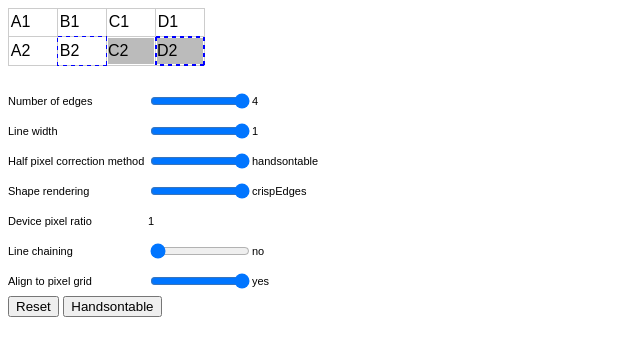
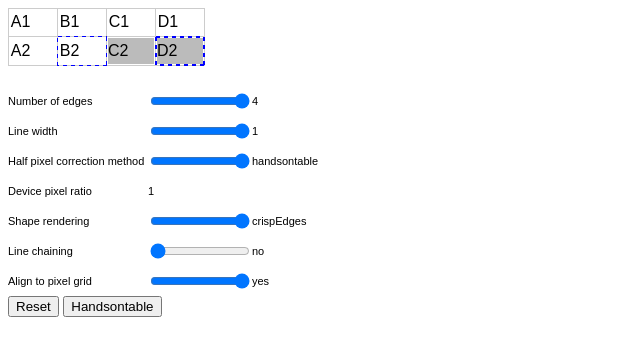
Before and after one commit to warpech/blurred-lines, a plain HTML site: page index.html in a window 1280 px wide. Shown: the whole page, without its empty margins (0-640 px from the left). Drawn offline with Linux system fonts and the light colour scheme.

Commit message:
implement shapeRendering using the new method

```diff
--- a/index.html
+++ b/index.html
@@ -107,8 +107,6 @@
     <label><span>Line width</span><input id="widthRange" type="range" min=0 max=100 value=100><output></output></label>
     <label><span>Half pixel correction method</span><input id="halfPixelRange" type="range" min=0 max=2
             value=2><output></output></label>
-    <label><span>Shape rendering</span><input id="shapeRendering" type="range" min=0 max=2
-            value=2><output></output></label>
     <label><span>Device pixel ratio</span><output id="devicePixelRatio"></output></label>
     <div id="controls"></div>
 
@@ -153,22 +151,29 @@
             controls.appendChild(label);
         }
 
+        var shapeRenderingOptions = ['auto', 'geometricPrecision', 'crispEdges'];
+        addControl('shapeRendering', "Shape rendering", shapeRenderingOptions.length, (index) => {
+            return shapeRenderingOptions[index];
+        });
+
         var lineChainingOptions = ['no', 'yes'];
-        addControl('lineChaining', "Line chaining", 2, (index) => {
+        addControl('lineChaining', "Line chaining", lineChainingOptions.length, (index) => {
             return lineChainingOptions[index];
         });
 
         var pixelGridAlignmentOptions = ['no', 'yes'];
-        addControl('pixelGridAlignment', "Align to pixel grid", 2, (index) => {
+        addControl('pixelGridAlignment', "Align to pixel grid", pixelGridAlignmentOptions.length, (index) => {
             return pixelGridAlignmentOptions[index];
         });
 
         var presetDefault = {
+            shapeRendering: shapeRenderingOptions.indexOf('crispEdges'),
             lineChaining: lineChainingOptions.indexOf('no'),
             pixelGridAlignment: pixelGridAlignmentOptions.indexOf('yes')
         }
 
         var presetHandsontable = {
+            shapeRendering: shapeRenderingOptions.indexOf('geometricPrecision'),
             lineChaining: lineChainingOptions.indexOf('yes'),
             pixelGridAlignment: pixelGridAlignmentOptions.indexOf('no')
         }
@@ -188,7 +193,6 @@
         var edges;
         var multiplier;
         var halfPixelCorrection;
-        var shapeRendering;
 
         var dpr = window.devicePixelRatio;
         document.querySelector('#devicePixelRatio').innerHTML = dpr;
@@ -229,22 +233,6 @@
             elem.nextElementSibling.innerHTML = halfPixelCorrection;
         }
 
-        function processShapeRenderingRange(elem) {
-            switch (elem.value) {
-                case '2':
-                    shapeRendering = 'crispEdges' // one direction at a time
-                    break;
-                case '1':
-                    shapeRendering = 'geometricPrecision' // all directions
-                    break;
-                case '0':
-                    shapeRendering = 'auto'
-                    break;
-            }
-            render();
-            elem.nextElementSibling.innerHTML = shapeRendering;
-        }
-
         function registerRange(elem, callb) {
             elem.addEventListener('input', function (ev) { callb(ev.target) });
             elem.addEventListener('change', function (ev) { callb(ev.target) }); // IE9
@@ -254,7 +242,6 @@
         registerRange(document.querySelector('#edgesRange'), processEdgesRange);
         registerRange(document.querySelector('#widthRange'), processWidthRange);
         registerRange(document.querySelector('#halfPixelRange'), processHalfPixelRange);
-        registerRange(document.querySelector('#shapeRendering'), processShapeRenderingRange);
 
         var width = 500;
         var height = 80;
@@ -270,7 +257,7 @@
             path.setAttribute('stroke', 'blue');
             path.setAttribute('stroke-width', width * multiplier);
             path.setAttribute('stroke-dasharray', 4);
-            path.setAttribute('shape-rendering', shapeRendering);
+            path.setAttribute('shape-rendering', state.shapeRendering);
 
             var x1 = rect.left;
             var y1 = rect.top;
@@ -410,7 +397,6 @@
             document.querySelector('#edgesRange').setAttribute('value', '3');
             document.querySelector('#widthRange').setAttribute('value', '100');
             document.querySelector('#halfPixelRange').setAttribute('value', '2');
-            document.querySelector('#shapeRendering').setAttribute('value', '2');
             applyInputChanges();
             applyPreset(presetDefault);
         });
@@ -419,7 +405,6 @@
             document.querySelector('#edgesRange').setAttribute('value', '3');
             document.querySelector('#widthRange').setAttribute('value', '100');
             document.querySelector('#halfPixelRange').setAttribute('value', '2');
-            document.querySelector('#shapeRendering').setAttribute('value', '1');
             applyInputChanges();
             applyPreset(presetHandsontable);
         });
@@ -428,7 +413,6 @@
             applyInputChange(document.querySelector('#edgesRange'));
             applyInputChange(document.querySelector('#widthRange'));
             applyInputChange(document.querySelector('#halfPixelRange'));
-            applyInputChange(document.querySelector('#shapeRendering'));
         };
 
         function applyInputChange(elem) {
```
